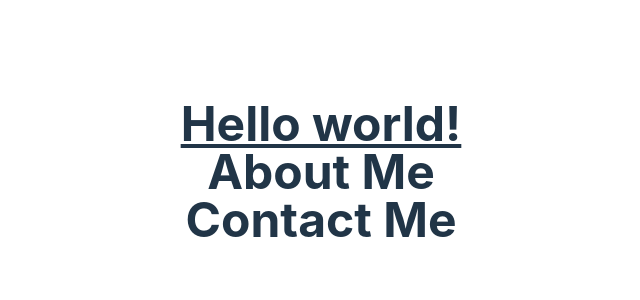
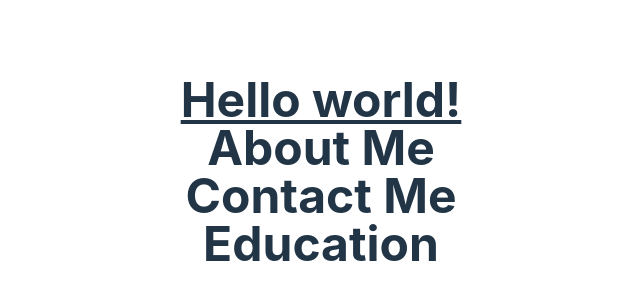
Before and after one commit to DiandreMiller/resume, a React (Vite) app: page / in a window 1280 px wide. Shown: the part 228-528 px from the top of the page, without its empty margins (319-959 px from the left). Built offline with nearby package versions, Linux system fonts and the light colour scheme.

Commit message:
feature: education connects

```diff
--- a/Components/Education.tsx
+++ b/Components/Education.tsx
@@ -4,7 +4,7 @@ const Education = () => {
 
     return (
         <div>
-
+            <h4 className="text-5xl font-bold">Education</h4>
         </div>
     )
 
--- a/src/App.tsx
+++ b/src/App.tsx
@@ -21,6 +21,7 @@ function App() {
         <h1 className="text-5xl font-bold underline">Hello world!</h1>
         <AboutMe />
         <ContactMe />
+        <Education />
       </div>
 
     </>
```
